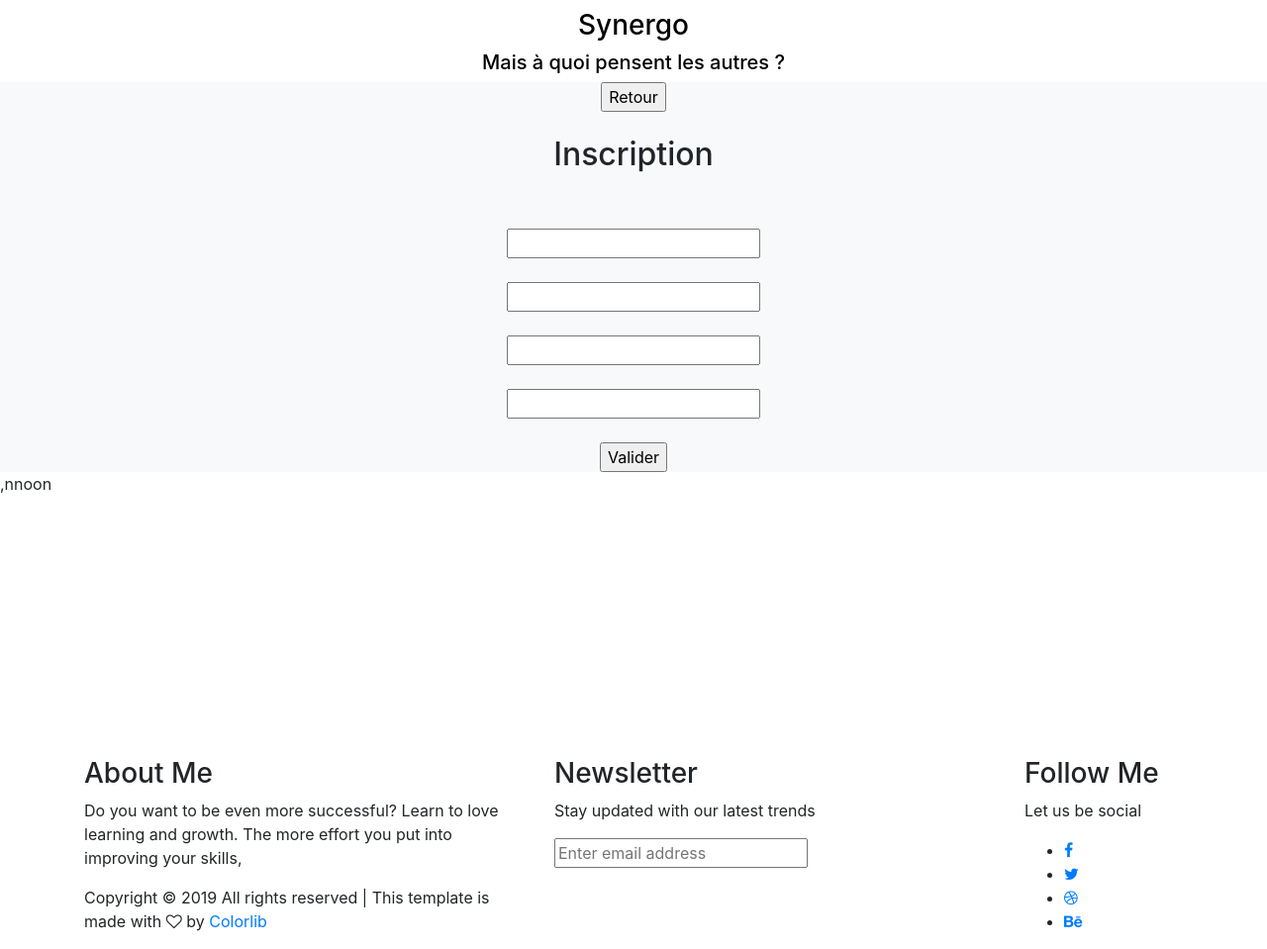
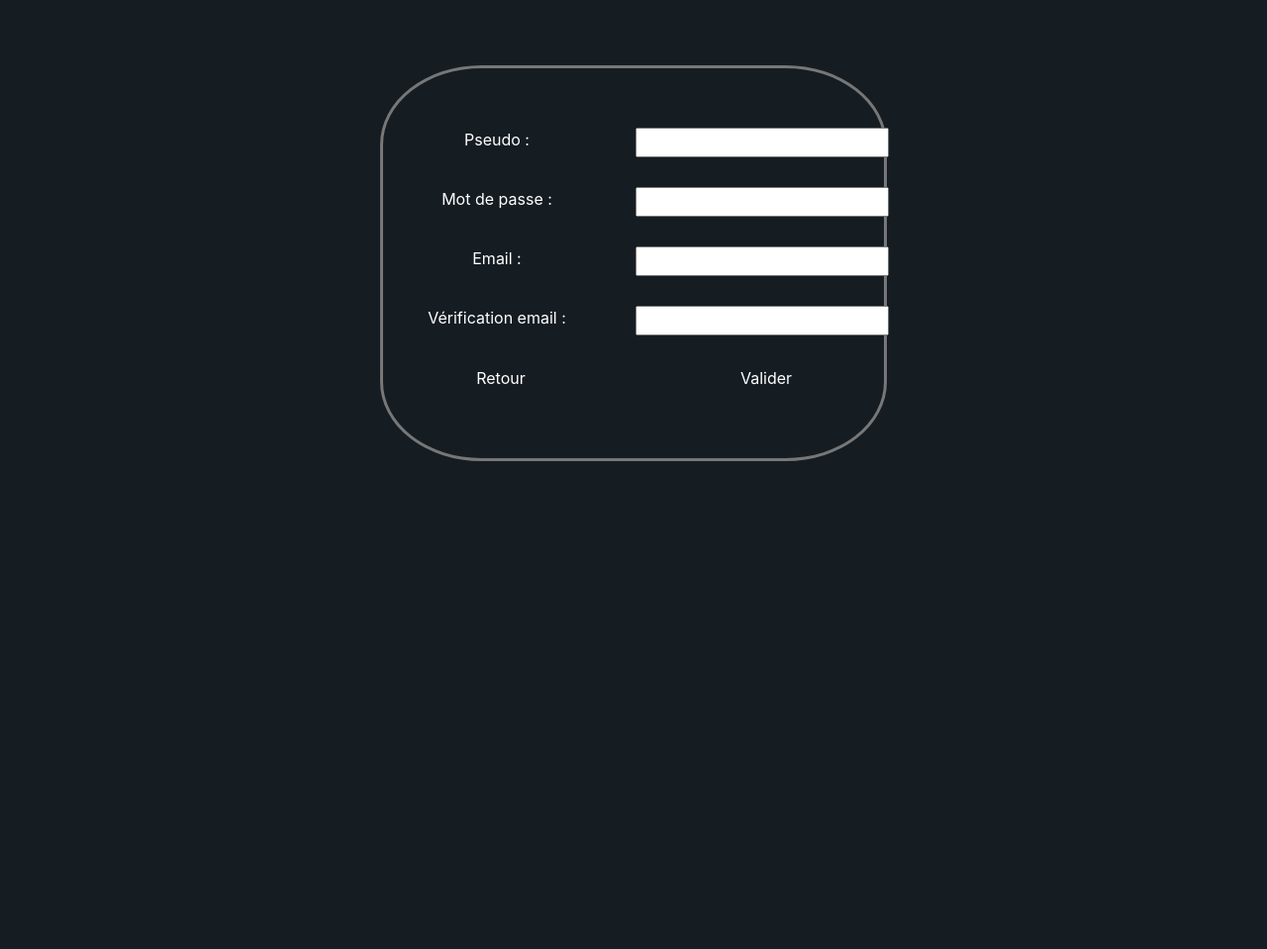
Before and after one commit to LeGrosLezard/synergo-le-site, a Django app: template templates/register.html in a window 1280 px wide. Shown: the part 317-1276 px from the top of the page at 99% size. After the commit the page ends 783 px from the top, so only its background shows below. Run offline with Django 3.2, Linux system fonts and the light colour scheme; the template is opened without the code that fills it, so the values that code supplies are empty, except form fields; tables that the repository leaves empty hold one stand-in row (values such as "Sample post"); form fields are guessed from the names that the template uses; some libraries are stand-ins or nearby versions.

Commit message:
Update register.html

```diff
--- a/templates/register.html
+++ b/templates/register.html
@@ -1,10 +1,13 @@
 <!doctype html>
-<html lang="en">
+<html lang="fr">
+
+
     <head>
         <meta charset="utf-8">
         <meta name="viewport" content="width=device-width, initial-scale=1, shrink-to-fit=no">
         <link rel="icon" href="/static/img/favicon.png" type="image/png">
-        <title>Flash Photography</title>
+        <title>Synergo</title>
+        <meta name="google" value="notranslate" />
         <!-- Bootstrap CSS -->
         <link rel="stylesheet" href="/static/css/bootstrap.css">
         <link rel="stylesheet" href="/static/vendors/linericon/style.css">
@@ -17,63 +20,104 @@
         <!-- main css -->
         <link rel="stylesheet" href="/static/css/style.css">
         <link rel="stylesheet" href="/static/css/responsive.css">
+        <script src="https://ajax.googleapis.com/ajax/libs/jquery/3.4.1/jquery.min.js"></script>
     </head>
-<body>
+
+
+    <body STYLE="background:#151D23;">
+
+
+        <DIV STYLE="margin-top:10px;" id="top_page">
+            <div class="row">
+
+            <div class="col-sm" style="float:left;">
+                <strong STYLE="margin-left:5%;color:white;">S Y N E R G O</strong>
+            </div>
+
+
+            <div class="col-sm"">
+            </div>
+
+
+             <div class="col-sm">
+            <P>
+                <input type='button' value='Mon compte' class="menu">
+                <input type='button' value='Télécharger une vidéo' class="menu">
+                <input type='button' value='Vos vidéo' class="menu">
+            </P>
+            </div>
+            </div>
+        </DIV>
+
+
+
+        <CENTER>
+            <h1 STYLE="margin-top:50px;font-size:3.5em;color:white;text-shadow: 5px 5px black;">S Y N E R G O</h1><br>
+
+            <DIV id="div_logo1" STYLE="color:black;font-size:1.5em;margin-top:20px;color:white;">
+                <p><strong> - Inscription - </strong></p>
+            </DIV>
+
+            <DIV ID="sous" STYLE="height:30px;">
+                <p STYLE='color:white;'>Afin de décrypter toutes mes vidéos préférées</p>
+            </DIV>
+
+        </CENTER>
 
 
 
 
-<header class="header_area">
-    <div class="main_menu">
-	<nav class="navbar navbar-expand-lg navbar-light">
-            <div class="container">
-
-		<a class="navbar-brand logo_h" href="index.html"><img src="/static/img/logo.png" alt=""></a>
-		<button class="navbar-toggler" type="button" data-toggle="collapse"
-                    data-target="#navbarSupportedContent" aria-controls="navbarSupportedContent"
-                    aria-expanded="false" aria-label="Toggle navigation">
-                    <span class="icon-bar"></span>
-                    <span class="icon-bar"></span>
-                    <span class="icon-bar"></span>
-		</button>
 
 
-		<div class="collapse navbar-collapse offset" id="navbarSupportedContent">
-		    <ul class="nav navbar-nav menu_nav ml-auto">
-                        <li class="nav-item active"><a class="nav-link" href="index.html">Home</a></li>
-                        <li class="nav-item"><a class="nav-link" href="contact.html">Compte</a></li>
-			<li class="nav-item"><a class="nav-link" href="about-us.html">About</a></li>
+      <CENTER>
+          <DIV STYLE="width:40%;border:3px solid #777777;height:400px;border-radius:20%;margin-top:60px;">
 
-			<li class="nav-item submenu dropdown">
-                            <a href="#" class="nav-link dropdown-toggle" data-toggle="dropdown" role="button"
-                            aria-haspopup="true" aria-expanded="false">Télécharge une video</a>
-			</li>
+            <form method="POST" STYLE="margin-top:50px;">
+              {% csrf_token %}
+                <center>
 
-			<li class="nav-item"><a class="nav-link" href="contact.html">Contact</a></li>
-		    </ul>
-		</div>
 
-            </div>
-	</nav>
-    </div>
-</header>
+                  <DIV class="row">
+                      <div class="col-sm"><p style="color:white;">Pseudo : </p></div>
+                      <div class="col-sm">{{form.username}}</div>
+                  </DIV>
+
+                  <DIV class="row">
+                      <div class="col-sm"><p style="color:white;">Mot de passe : </p></div>
+                      <div class="col-sm">{{form.password}}</div>
+                  </DIV>
+
+                  <DIV class="row">
+                      <div class="col-sm"><p style="color:white;">Email : </p></div>
+                      <div class="col-sm">{{form.email}}</div>
+                  </DIV>
+
+                  <DIV class="row">
+                      <div class="col-sm"><p style="color:white;">Vérification email : </p></div>
+                      <div class="col-sm">{{form.email2}}</div>
+                  </DIV>
+
+
+                  <DIV class="row">
+                      <div class="col-sm">
+                          <input type="button" id="retour" value="Retour" class="validation"
+                        onclick="document.location.href = '/compte/compte_direction'"></div>
+
+                      <div class="col-sm">
+                          <input type="submit" value="Valider" id="validation" class="validation">
+                      </div>
+                  </DIV>
 
 
 
+                </center>
+                {% csrf_token %}
+            </form>
 
-<section class="home_banner_area">
-    <div>
-        <div class="banner_inner d-flex align-items-center">
-            <div class="container">
-                <div class="banner_content text-center">
-                    <h3 style="color:black;">Synergo<br></h3>
-                    <h5 style="color:black;">Mais à quoi pensent les autres ?</h5>
+        </DIV>
+    </CENTER>
 
-                </div>
-            </div>
-        </div>
-    </div>
-</section>
+    <br> <br> <br>
 
 
 
@@ -81,139 +125,34 @@
 
 
 
-  <section class="features-icons bg-light text-center">
-    <div class="container">
-      <div class="row">
-
-        <div class="col-lg-12">
-
-          <input type="button" id="retour" value="Retour"
-              onclick="document.location.href = '../../compte'"><br><br>
-
-          <h2>Inscription</h2><br><br>
-
-          <div>
-
-            <form method="POST">
-              {% csrf_token %}
-                <center>
-
-                  {{form.username}}<br><br>
-                  {{form.password}}<br><br>
-                  {{form.email}}<br><br>
-                  {{form.email2}}<br><br>
-
-
-                  <input type="submit" value="Valider" id="validation">
-
-                </center>
-                {% csrf_token %}
-            </form>
-
-        </div>
-
-
-      </div>
-    </div>
-  </section>
+    </body>
+</html>
 
 
 
+<style>
+    .menu{
+        color:white;
+        border:none;
+        background:none;
+    }
+    .menu:hover{
+        color:red;
+    }
+    .col-sm{
+        padding:10px;
+    }
+    .validation{
+        color:white;
+        border:none;
+        background:none;
+    }
+    .validation:hover{
+        color:red;
+        border:1px solid white;
+    }
+    input{
+        text-align:center;
+    }
 
-
-
-
-
-
-
-
-
-
-
-
-
-
-
-
-{% if user.authenticate %}
-oui
-{%else%}
-,nnoon
-{%endif%}
-
-<br><br><br><br><br><br><br><br><br><br><br><br>
-
-
-
-
-
-
-
-
-
-
-
-
-
-
-<footer class="footer_area">
-<div class="container">
-	<div class="row footer_inner">
-		<div class="col-lg-5 col-sm-6">
-			<aside class="f_widget ab_widget">
-			<div class="f_title">
-				<h3>About Me</h3>
-			</div>
-			<p>
-				Do you want to be even more successful? Learn to love learning and growth. The more effort you put into improving your skills,
-			</p>
-			<p>
-				<!-- Link back to Colorlib can't be removed. Template is licensed under CC BY 3.0. -->
-				 Copyright &copy;
-				<script>document.write(new Date().getFullYear());</script>
-				 All rights reserved | This template is made with <i class="fa fa-heart-o" aria-hidden="true"></i> by <a href="https://colorlib.com" target="_blank">Colorlib</a>
-				<!-- Link back to Colorlib can't be removed. Template is licensed under CC BY 3.0. -->
-			</p>
-			</aside>
-		</div>
-		<div class="col-lg-5 col-sm-6">
-			<aside class="f_widget news_widget">
-			<div class="f_title">
-				<h3>Newsletter</h3>
-			</div>
-			<p>
-				Stay updated with our latest trends
-			</p>
-			<div id="mc_embed_signup">
-				<form target="_blank" action="https://spondonit.us12.list-manage.com/subscribe/post?u=1462626880ade1ac87bd9c93a&amp;id=92a4423d01" method="get" class="subscribe_form relative">
-					<div class="input-group d-flex flex-row">
-						<input name="EMAIL" placeholder="Enter email address" onfocus="this.placeholder=''" onblur="this.placeholder='Email Address '" required="" type="email">
-						<button class="btn sub-btn"><span class="lnr lnr-arrow-right"></span></button>
-					</div>
-					<div class="mt-10 info">
-					</div>
-				</form>
-			</div>
-			</aside>
-		</div>
-		<div class="col-lg-2">
-			<aside class="f_widget social_widget">
-			<div class="f_title">
-				<h3>Follow Me</h3>
-			</div>
-			<p>
-				Let us be social
-			</p>
-			<ul class="list">
-				<li><a href="#"><i class="fa fa-facebook"></i></a></li>
-				<li><a href="#"><i class="fa fa-twitter"></i></a></li>
-				<li><a href="#"><i class="fa fa-dribbble"></i></a></li>
-				<li><a href="#"><i class="fa fa-behance"></i></a></li>
-			</ul>
-			</aside>
-		</div>
-	</div>
-</div>
-</footer>
-</body>
-</html>
+</style>
```
